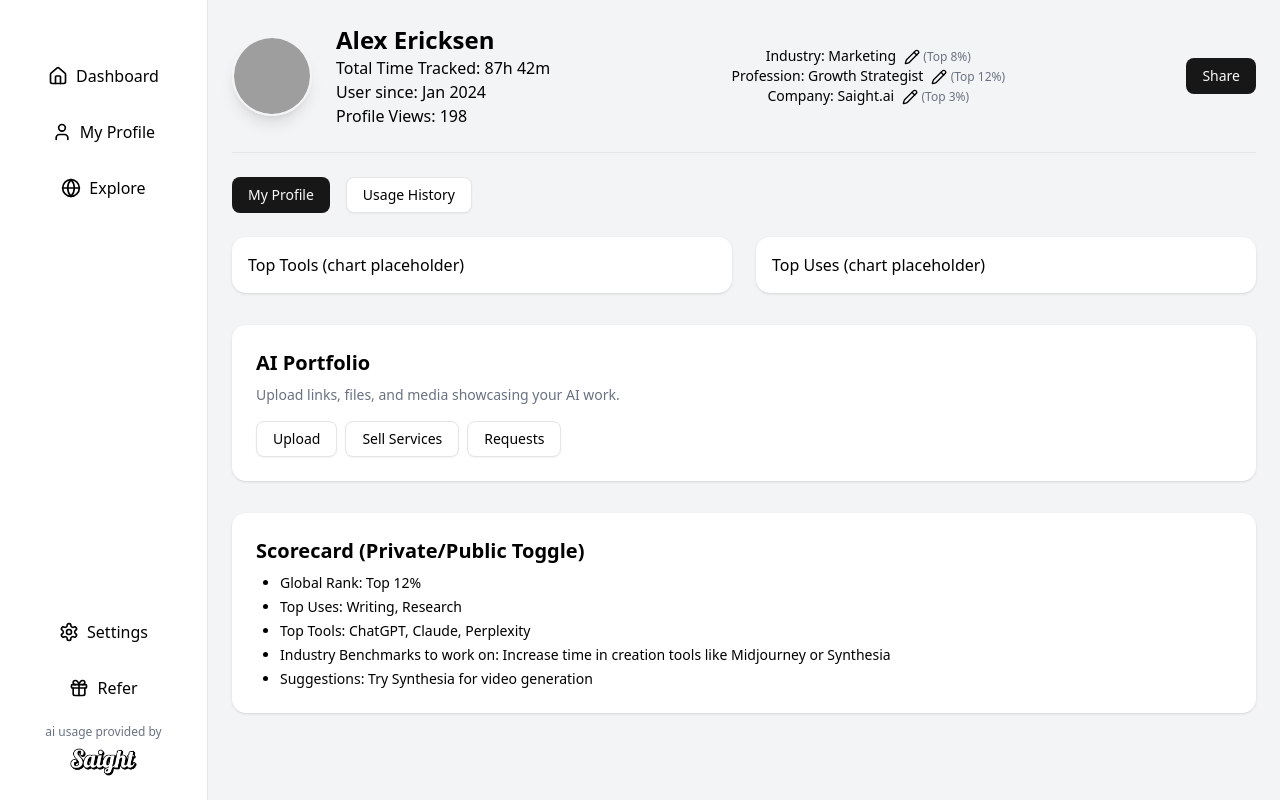
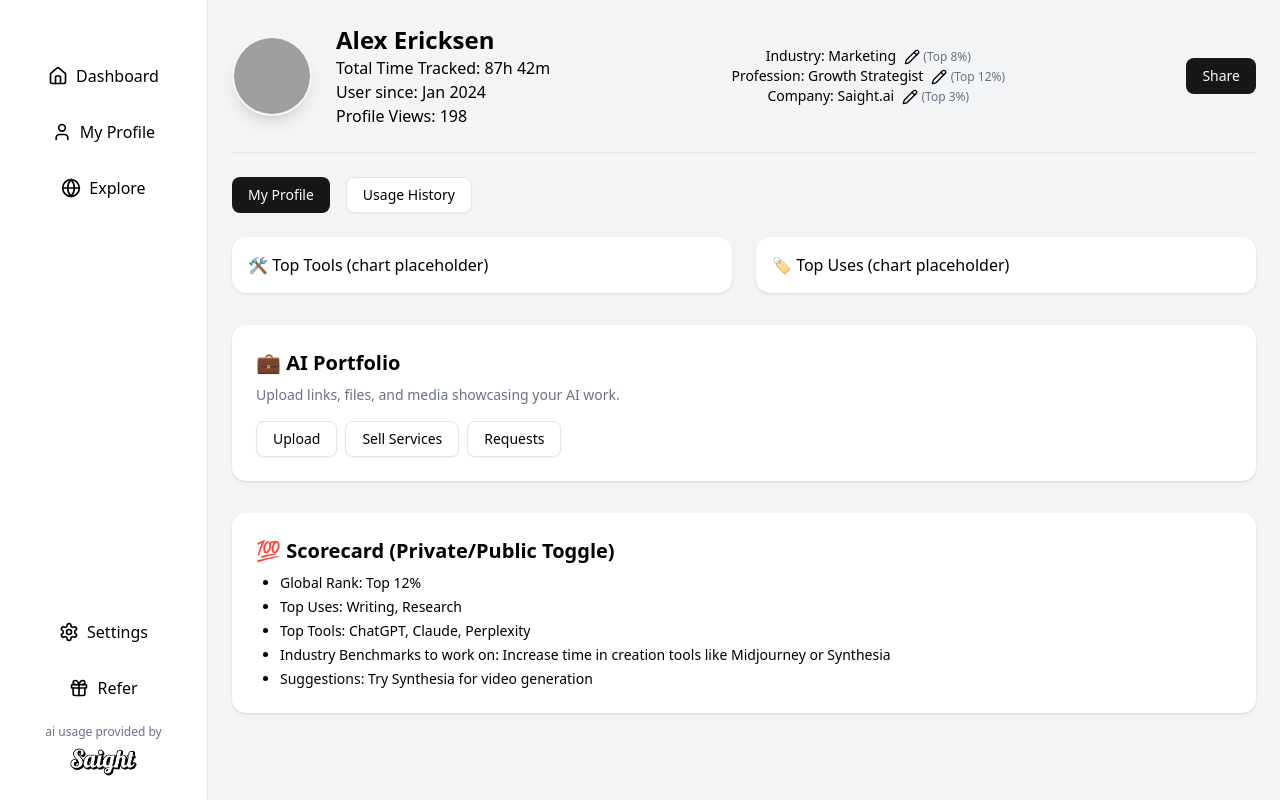
Before and after one commit to alexhericksen/saight-ai, a Next.js app in the folder frontend/: page /myprofile in a window 1280 px wide. Built offline with nearby package versions, Linux system fonts and the light colour scheme; grey boxes are pictures that could not be loaded.

Commit message:
card styling: emojis, better titles

```diff
--- a/frontend/app/dashboard/page.tsx
+++ b/frontend/app/dashboard/page.tsx
@@ -145,15 +145,15 @@
 
         {/* Stat Cards */}
         <div className="grid grid-cols-1 sm:grid-cols-3 gap-6">
-          <StatCard label="Time Tracked Today" value={timeToday} />
-          <StatCard label="Top Tools Today" tools={topToolsToday} />
-          <StatCard label="Top Tags Today" tags={topTagsToday} />
+          <StatCard label="⏰ My Time Today" value={timeToday} />
+          <StatCard label="🛠️ My Top Tools Today" tools={topToolsToday} />
+          <StatCard label="🏷️ My Top Uses Today" tags={topTagsToday} />
         </div>
 
         {/* Chart and Activity Sections */}
         <div className="grid grid-cols-1 lg:grid-cols-3 gap-6 mt-6">
           <div className="lg:col-span-2 bg-white p-6 rounded-xl shadow">
-            <h2 className="text-xl font-semibold mb-4">Last 7 Days</h2>
+            <h2 className="text-xl font-semibold mb-4">🗓️ Last 7 Days</h2>
             <div className="flex justify-end mb-4">
               <div className="space-x-2">
                 <button onClick={() => setChartView('daily')} className={chartView === 'daily' ? 'text-black font-medium' : 'text-gray-500'}>Daily</button>
@@ -167,7 +167,7 @@
           </div>
 
           <div className="bg-white p-6 rounded-xl shadow space-y-4">
-            <h2 className="text-xl font-semibold mb-4">My Activity</h2>
+            <h2 className="text-xl font-semibold mb-4">⌛️ My Activity</h2>
             <div>🔥 Streak: 7 days</div>
             <div>
               <p>📈 Current Milestone: 10 tools used</p>
--- a/frontend/app/explore/page.tsx
+++ b/frontend/app/explore/page.tsx
@@ -93,6 +93,8 @@
               <div className="flex space-x-4 mt-2 text-sm text-gray-600">
                 <span>🎉 18 Cheers</span>
                 <span>💬 3 Comments</span>
+                <button className="hover:text-gray-800">✈️ Send</button>
+                <button className="hover:text-gray-800">🔖 Save</button>
               </div>
             </div>
             <div className="bg-white p-4 rounded-xl shadow">
@@ -101,6 +103,8 @@
               <div className="flex space-x-4 mt-2 text-sm text-gray-600">
                 <span>🎉 26 Cheers</span>
                 <span>💬 5 Comments</span>
+                <button className="hover:text-gray-800">✈️ Send</button>
+                <button className="hover:text-gray-800">🔖 Save</button>
               </div>
             </div>
           </div>
@@ -117,6 +121,7 @@
               <Button variant={trendingTab === "industries" ? "default" : "outline"} onClick={() => setTrendingTab("industries")}>Industries</Button>
               <Button variant={trendingTab === "professions" ? "default" : "outline"} onClick={() => setTrendingTab("professions")}>Professions</Button>
               <Button variant={trendingTab === "companies" ? "default" : "outline"} onClick={() => setTrendingTab("companies")}>Companies</Button>
+              <Button variant={trendingTab === "tutorials" ? "default" : "outline"} onClick={() => setTrendingTab("tutorials")}>Tutorials</Button>
             </div>
 
             {trendingTab === "users" && (
--- a/frontend/app/myprofile/page.tsx
+++ b/frontend/app/myprofile/page.tsx
@@ -88,13 +88,13 @@
             <div className="space-y-8">
               {/* Snapshot Section */}
               <div className="grid grid-cols-1 md:grid-cols-2 gap-6">
-                <div className="bg-white p-4 rounded-xl shadow">Top Tools (chart placeholder)</div>
-                <div className="bg-white p-4 rounded-xl shadow">Top Uses (chart placeholder)</div>
+                <div className="bg-white p-4 rounded-xl shadow">🛠️ Top Tools (chart placeholder)</div>
+                <div className="bg-white p-4 rounded-xl shadow">🏷️ Top Uses (chart placeholder)</div>
               </div>
 
               {/* AI Portfolio Section */}
               <div className="bg-white p-6 rounded-xl shadow">
-                <h2 className="text-xl font-semibold mb-2">AI Portfolio</h2>
+                <h2 className="text-xl font-semibold mb-2">💼 AI Portfolio</h2>
                 <p className="text-sm text-gray-500 mb-4">Upload links, files, and media showcasing your AI work.</p>
                 <div className="flex flex-wrap gap-2">
                   <Button variant="outline">Upload</Button>
@@ -105,7 +105,7 @@
 
               {/* Scorecard Section */}
               <div className="bg-white p-6 rounded-xl shadow">
-                <h2 className="text-xl font-semibold mb-2">Scorecard (Private/Public Toggle)</h2>
+                <h2 className="text-xl font-semibold mb-2">💯 Scorecard (Private/Public Toggle)</h2>
                 <ul className="list-disc ml-6 text-sm space-y-1">
                   <li>Global Rank: Top 12%</li>
                   <li>Top Uses: Writing, Research</li>
@@ -128,7 +128,7 @@
 
               {/* History Table Placeholder */}
               <div className="bg-white p-6 rounded-xl shadow">
-                <h2 className="text-lg font-semibold mb-4">Your Session History</h2>
+                <h2 className="text-lg font-semibold mb-4">⏰ My Usage History</h2>
                 <table className="w-full text-sm">
                   <thead>
                     <tr className="text-left text-gray-500">
```
